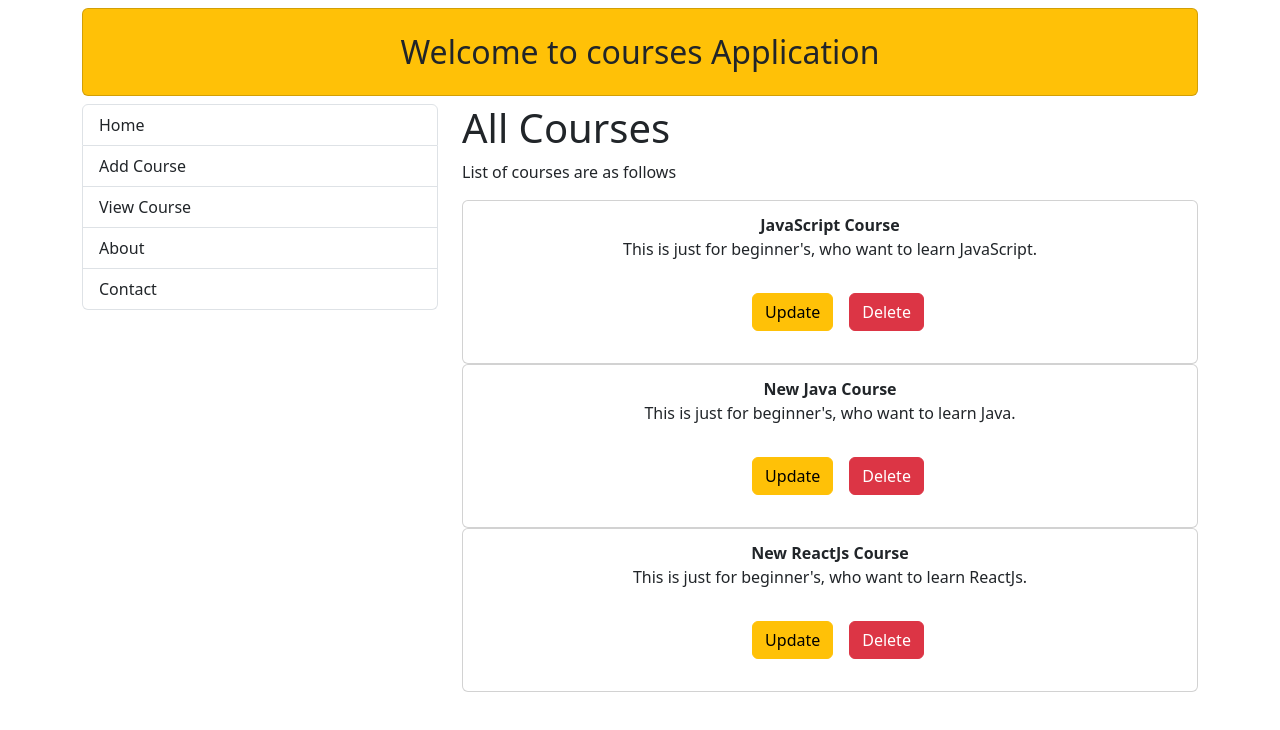
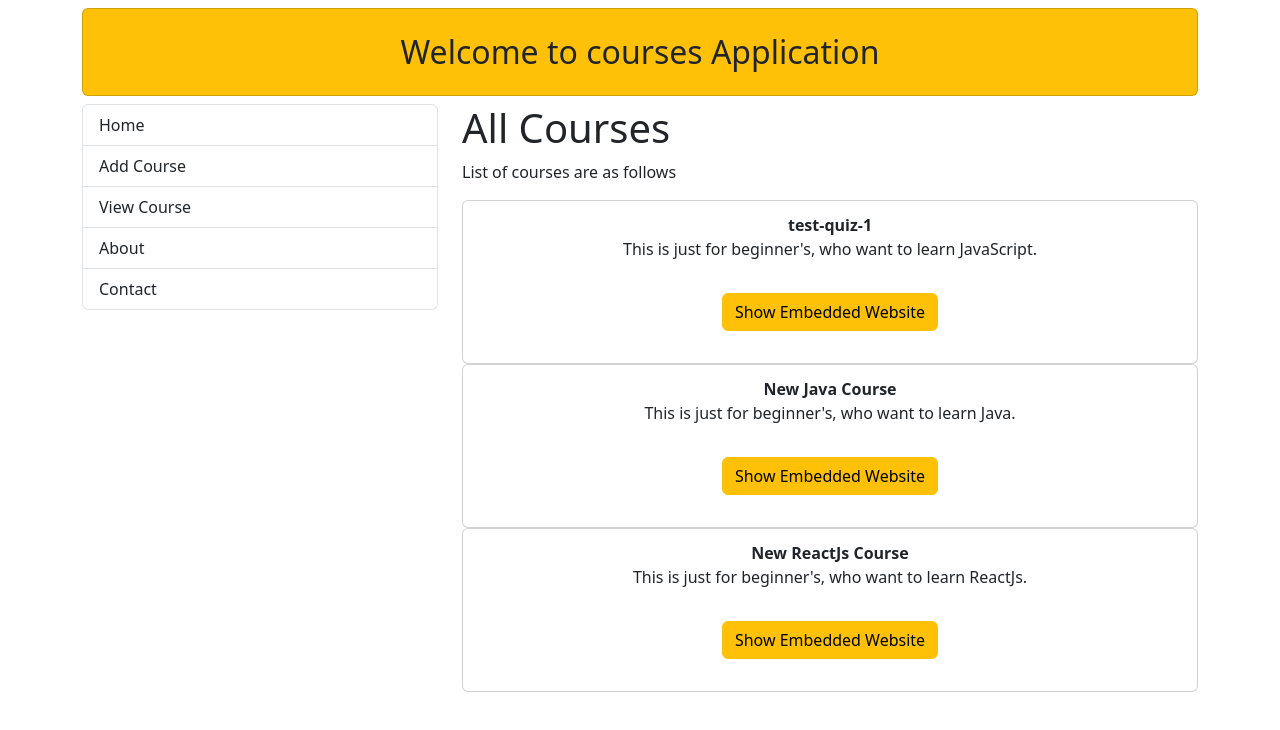
Before and after one commit to 17st/Examserver.Frontend, a React (Create React App) app: page /view-course in a window 1280 px wide. Shown: the top 730 px of the page. Built offline with nearby package versions, Linux system fonts and the light colour scheme.

Commit message:
changes_added_for_adding_testlink_using_iframe

```diff
--- a/src/components/Allcourses.js
+++ b/src/components/Allcourses.js
@@ -9,7 +9,7 @@ const Allcourses = () => {
     }, []);
 
     const[courses, setCourses] = useState([
-        {title:"JavaScript Course", description:"This is just for beginner's, who want to learn JavaScript."},
+        {title:"test-quiz-1", description:"This is just for beginner's, who want to learn JavaScript."},
         {title:"New Java Course", description:"This is just for beginner's, who want to learn Java."},
         {title:"New ReactJs Course", description:"This is just for beginner's, who want to learn ReactJs."}
     ])
--- a/src/components/course.js
+++ b/src/components/course.js
@@ -1,4 +1,4 @@
-import React from "react";
+import React , { useState }from "react";
 import {
     Card,
     CardBody,
@@ -10,16 +10,38 @@ import {
     Container,
 } from "reactstrap";
 
+const EmbeddedWebsite = () => {
+    return (
+        <div style={{ width: '100%', height: '500px', marginTop: '20px' }}>
+            <iframe
+                src="https://quizzory.in/id/6751eff6c37fd16e0c357a69"
+                title="Quizzory"
+                width="100%"
+                height="100%"
+                style={{ border: '1px solid #ccc' }}
+            />
+        </div>
+    );
+};
+
 const Course = ({Course}) => {
+    const [showEmbeddedWebsite, setShowEmbeddedWebsite] = useState(false);
+
+    const handleClick = () => {
+        setShowEmbeddedWebsite(true);
+    };
+
     return(
         <Card className="text-center ">
             <CardBody>
                 <CardSubtitle style={{ fontWeight: 'bold' }}>{Course.title}</CardSubtitle>
                 <CardText>{Course.description}</CardText>
-                <Container className="text-center ">
-                    <Button color="warning m-3">Update</Button>
-                    <Button color="danger ">Delete</Button>
+                <Container className="text-center">
+                    <Button color="warning m-3" onClick={handleClick}>
+                        Show Embedded Website
+                    </Button>
                 </Container>
+                {showEmbeddedWebsite && <EmbeddedWebsite />}
             </CardBody>
         </Card>
     );
```
